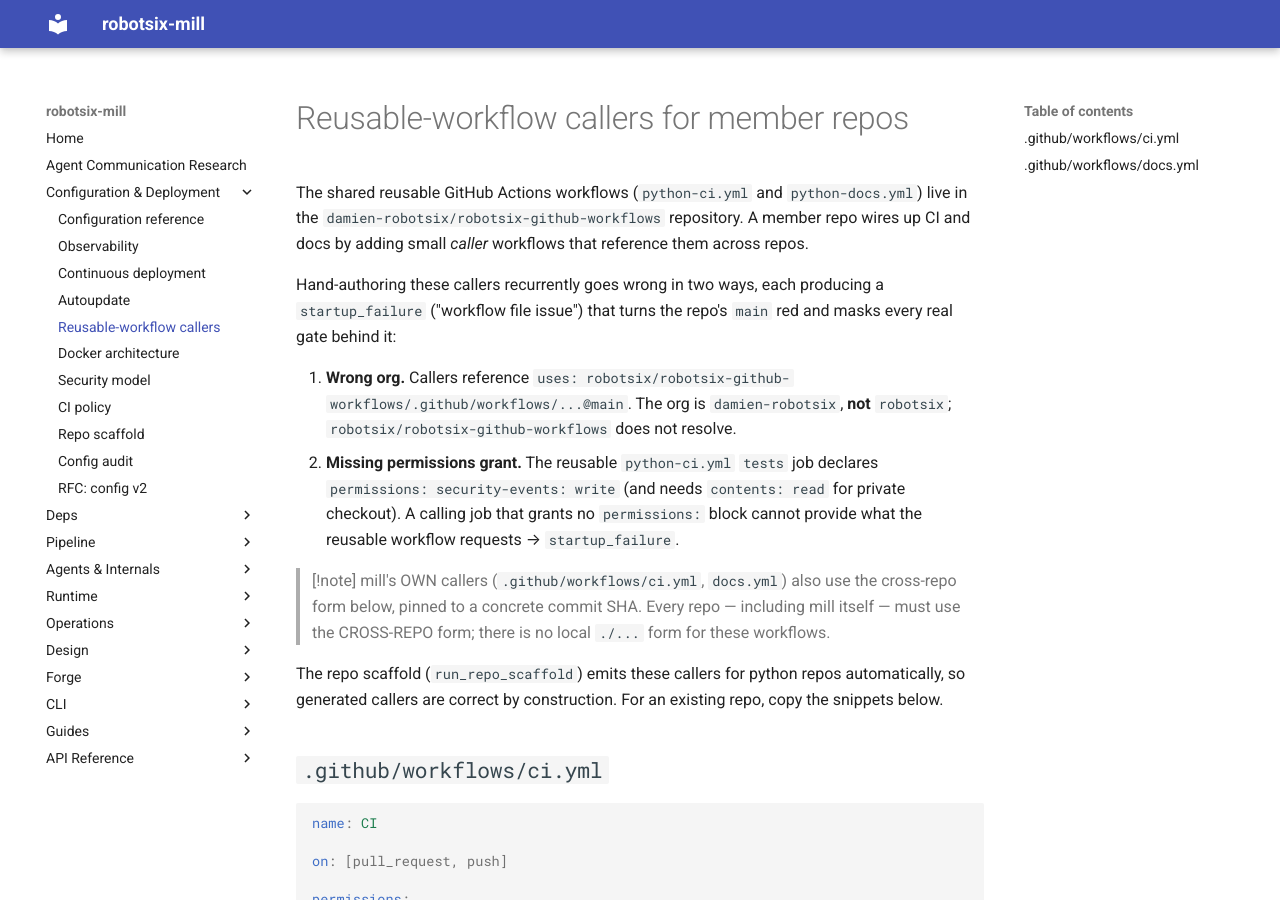
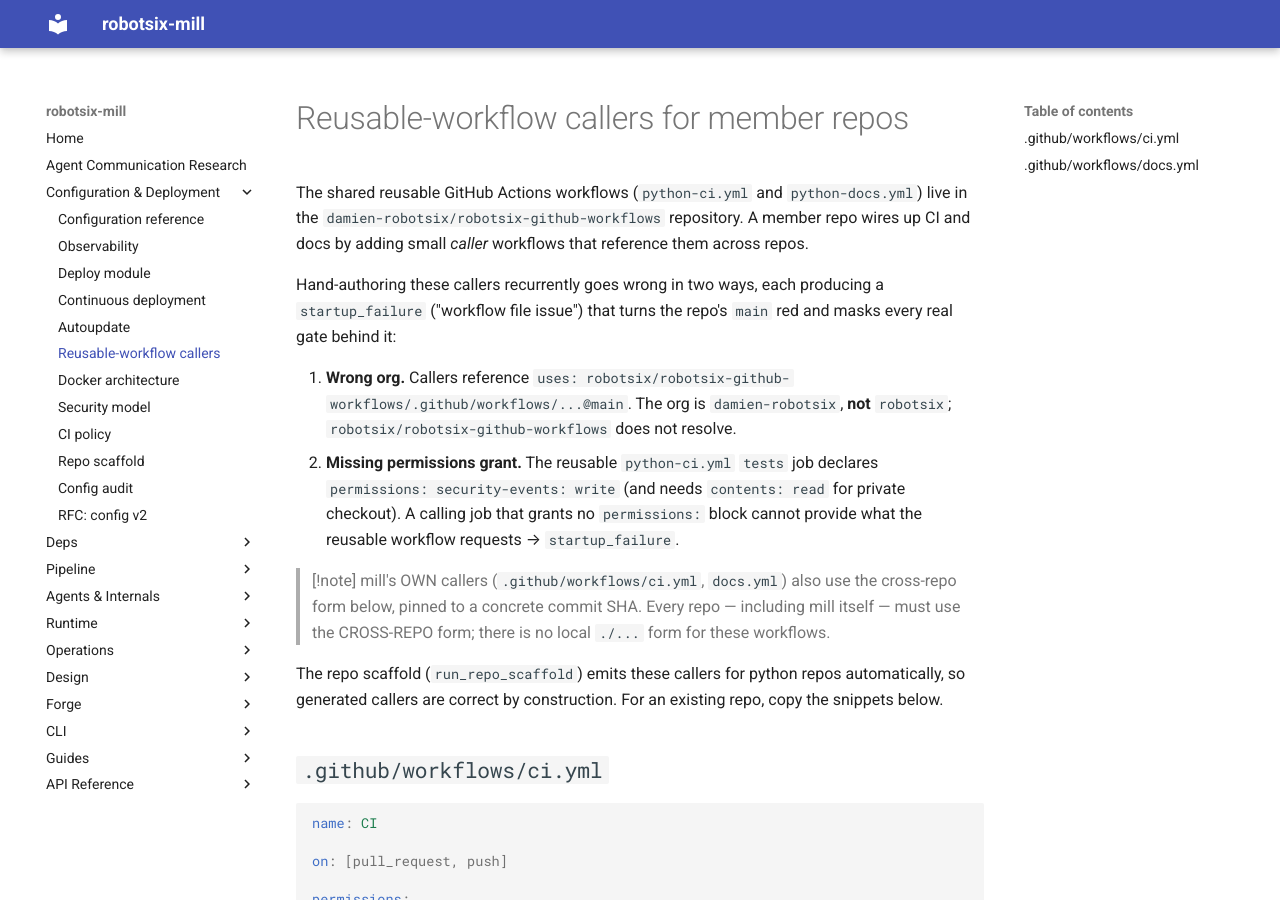
Before and after one commit to damien-robotsix/robotsix-mill, an MkDocs documentation site: the page built from docs/dev-tooling/reusable-workflow-callers.md, in a window 1280 px wide and 900 px high. Built offline with MkDocs 1.6.1 and Material for MkDocs 9.7.7, drawn with Linux system fonts in a browser that asks for light colours.

Commit message:
ci: auto-fix add deploy/index.md to mkdocs.yml nav tree

```diff
--- a/mkdocs.yml
+++ b/mkdocs.yml
@@ -13,6 +13,7 @@ nav:
   - Configuration & Deployment:
       - Configuration reference: config/configuration.md
       - Observability: langfuse/observability.md
+      - Deploy module: deploy/index.md
       - Continuous deployment: dev-tooling/deployment.md
       - Autoupdate: dev-tooling/autoupdate/index.md
       - Reusable-workflow callers: dev-tooling/reusable-workflow-callers.md
```
